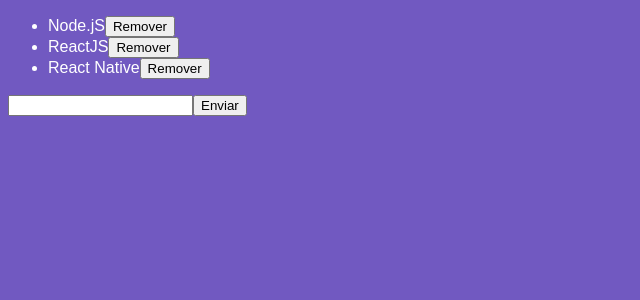
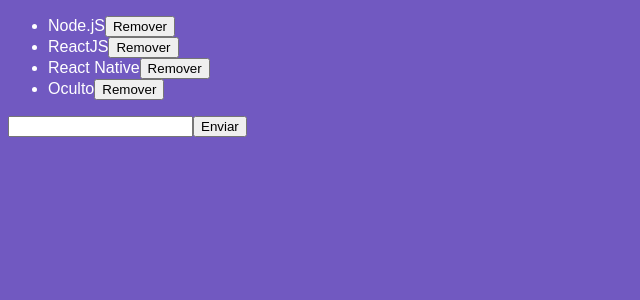
Before and after one commit to llucasmota/react-basic, a React app: page / in a window 1280 px wide. Shown: the top 300 px of the page, without its empty margins (0-640 px from the left). Built offline with nearby package versions, Linux system fonts and the light colour scheme.

Commit message:
Adicionado dependencia prop-type para controlar obrigatoriedade de propriedades

```diff
--- a/package.json
+++ b/package.json
@@ -21,6 +21,7 @@
     "webpack-dev-server": "^3.9.0"
   },
   "dependencies": {
+    "prop-types": "^15.7.2",
     "react": "^16.11.0",
     "react-dom": "^16.11.0"
   }
--- a/src/components/TechItem.js
+++ b/src/components/TechItem.js
@@ -1,4 +1,5 @@
 import React from "react";
+import PropTypes from "prop-types";
 
 function TechItem({ tech, onDelete }) {
   return (
@@ -10,5 +11,18 @@
     </li>
   );
 }
-
+/**
+ * Definindo valor default de propriedades
+ */
+TechItem.defaultProps = {
+  tech: "Oculto"
+};
+/**
+ * Configura como devo receber cada tipo de property
+ * similar a um controle de schema
+ */
+TechItem.propTypes = {
+  tech: PropTypes.string,
+  onDelete: PropTypes.func.isRequired
+};
 export default TechItem;
--- a/src/components/TechList.js
+++ b/src/components/TechList.js
@@ -38,6 +38,7 @@
               onDelete={() => this.handleDelete(tech)}
             />
           ))}
+          <TechItem />
         </ul>
         <input
           type="text"
```
Also changed, not shown: 2 other files (tests, documents, lock files or other folders).
